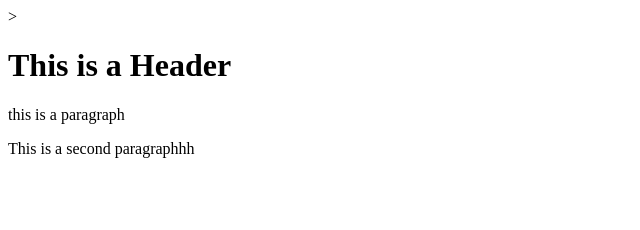
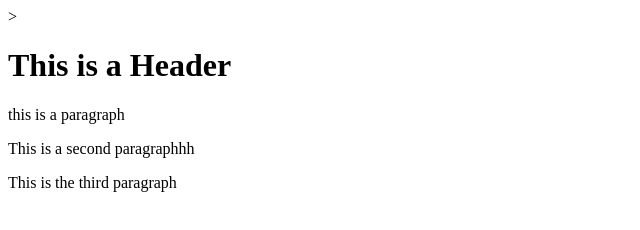
Before and after one commit to oscarm92/git-test, a website: page index.html in a window 1280 px wide. Shown: the whole page, without its empty margins (0-640 px from the left). Drawn offline with Linux system fonts and the light colour scheme.

Commit message:
fourth commit

```diff
--- a/index.html
+++ b/index.html
@@ -6,5 +6,6 @@
         <h1>This is a Header</h1>
         <p>this is a paragraph</p>
         <p>This is a second paragraphhh </p>
+        <p>This is the third paragraph</p>
     </body>
 </html>
```
Also changed, not shown: package.json (added, +24 -0 lines), 2 other files.
